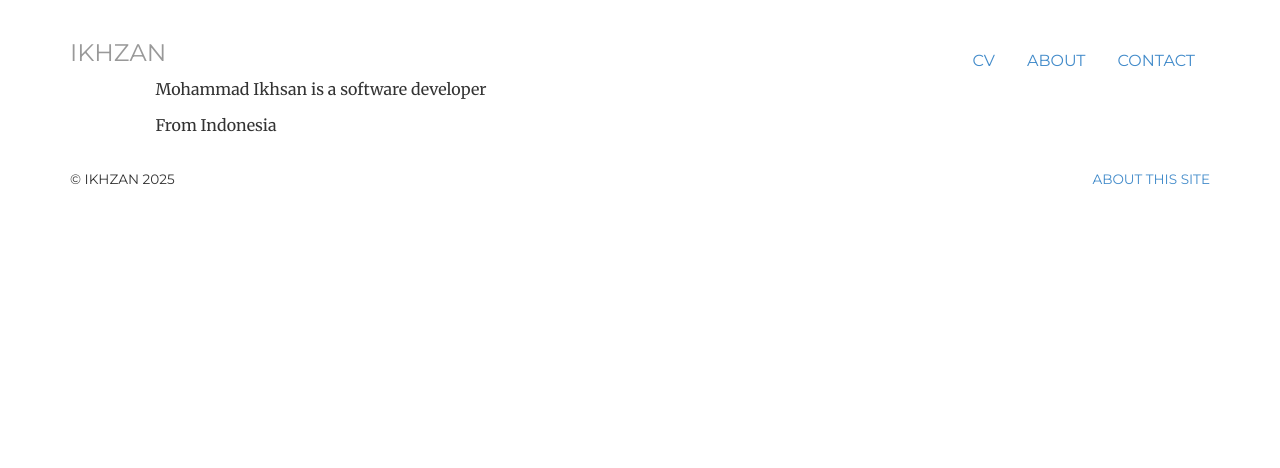
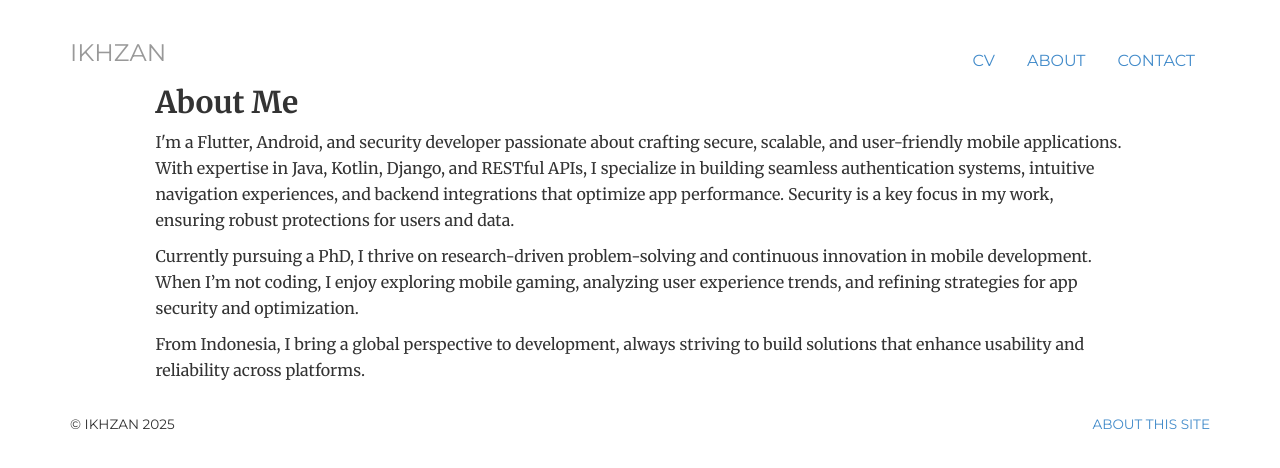
Before and after one commit to ikhzan/ikhzan.github.io, a Jekyll site: the page built from about/index.html, in a window 1280 px wide. Shown: the top 468 px of the page. Built offline with Jekyll 4.4.1, drawn with Linux system fonts in a browser that asks for light colours.

Commit message:
update about

```diff
--- a/about/index.html
+++ b/about/index.html
@@ -4,6 +4,8 @@ title: About This Site
 description: Mohammad Ikhsan, Back-end developer, android.
 ---
 <div class="about">
-    <p>Mohammad Ikhsan is a software developer</p>
-    <p>From Indonesia</p>
+    <h2>About Me</h2>
+    <p>I'm a Flutter, Android, and security developer passionate about crafting secure, scalable, and user-friendly mobile applications. With expertise in Java, Kotlin, Django, and RESTful APIs, I specialize in building seamless authentication systems, intuitive navigation experiences, and backend integrations that optimize app performance. Security is a key focus in my work, ensuring robust protections for users and data.</p>
+    <p>Currently pursuing a PhD, I thrive on research-driven problem-solving and continuous innovation in mobile development. When I’m not coding, I enjoy exploring mobile gaming, analyzing user experience trends, and refining strategies for app security and optimization.</p>
+    <p>From Indonesia, I bring a global perspective to development, always striving to build solutions that enhance usability and reliability across platforms.</p>
 </div>
```
